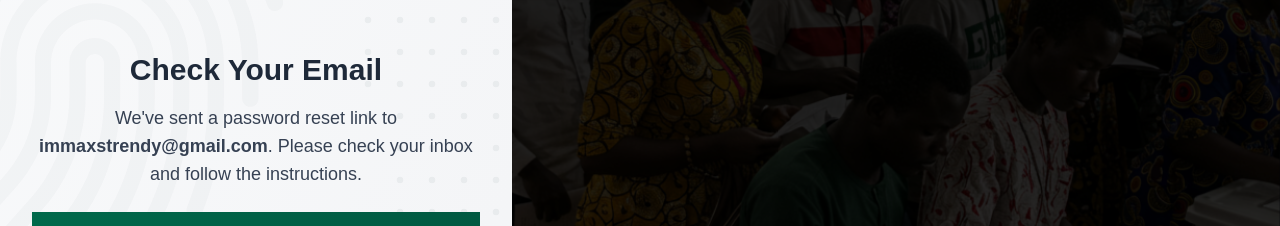
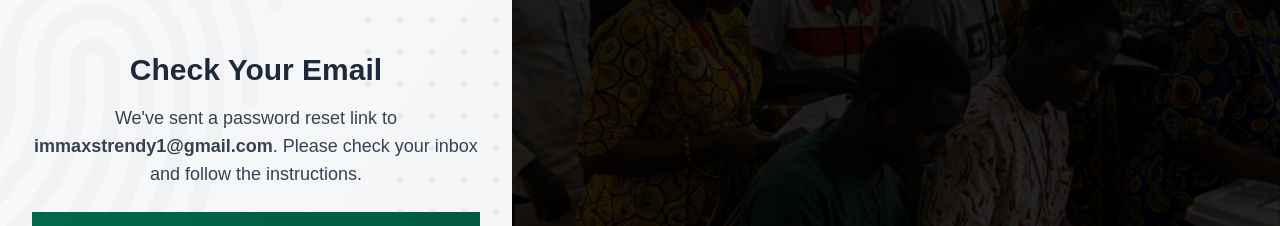
Before and after one commit to votecam/election, a React (Vite) app: page /EmailConfirmation in a window 1280 px wide. Shown: the part 332-558 px from the top of the page. Built offline with nearby package versions, Linux system fonts and the light colour scheme; a web font is replaced by a local one.

Commit message:
new commit

```diff
--- a/src/components/app/auth/EmailConfirmation.jsx
+++ b/src/components/app/auth/EmailConfirmation.jsx
@@ -74,7 +74,7 @@ const EmailConfirmation = () => {
 
             <h2 className="text-3xl font-black text-gray-800 mb-4">Check Your Email</h2>
             <p className="text-lg text-gray-700 mb-6 font-medium max-w-md mx-auto">
-              We've sent a password reset link to <strong>immaxstrendy@gmail.com</strong>.
+              We've sent a password reset link to <strong>immaxstrendy1@gmail.com</strong>.
               Please check your inbox and follow the instructions.
             </p>
 
```
